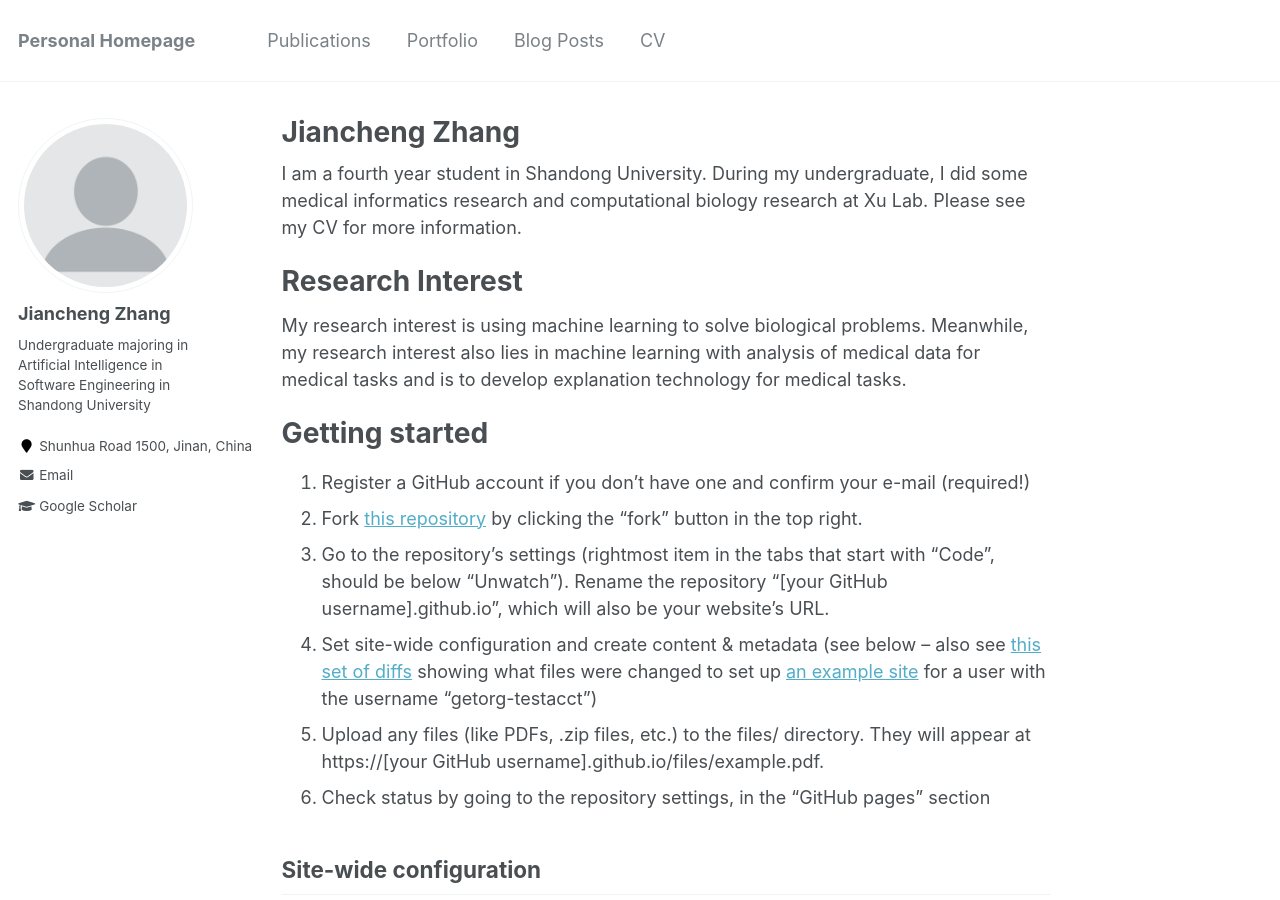
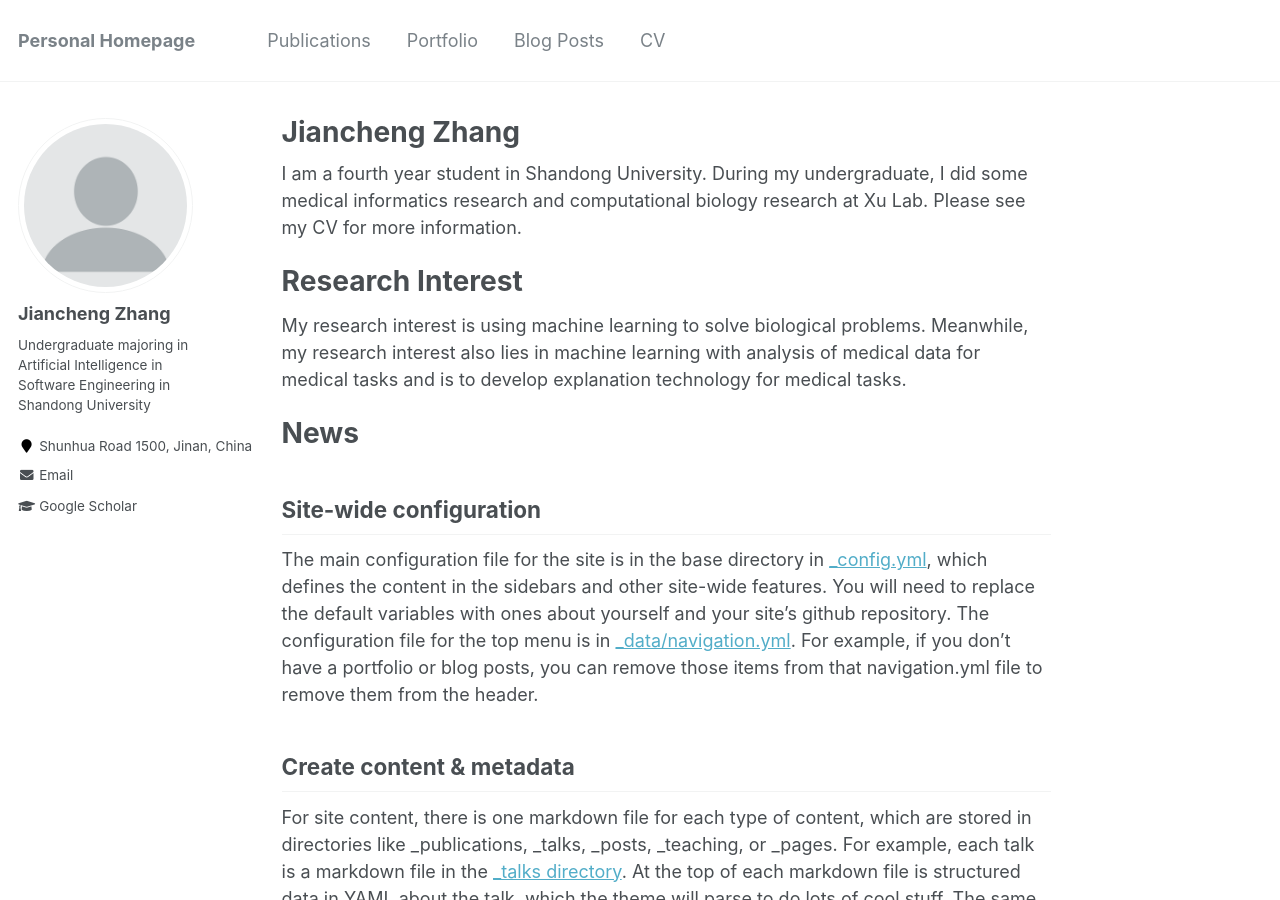
Before and after one commit to zjcyeshome/zjcyeshome.github.io, a Jekyll site: the page built from _pages/about.md, in a window 1280 px wide and 900 px high. Built offline with Jekyll 4.4.1, drawn with Linux system fonts in a browser that asks for light colours.

Commit message:
Update about.md

```diff
--- a/_pages/about.md
+++ b/_pages/about.md
@@ -14,14 +14,8 @@ Research Interest
 ======
 My research interest is using machine learning to solve biological problems. Meanwhile, my research interest also lies in machine learning with analysis of medical data for medical tasks and is to develop explanation technology for medical tasks.
 
-Getting started
+News
 ======
-1. Register a GitHub account if you don't have one and confirm your e-mail (required!)
-1. Fork [this repository](https://github.com/academicpages/academicpages.github.io) by clicking the "fork" button in the top right.
-1. Go to the repository's settings (rightmost item in the tabs that start with "Code", should be below "Unwatch"). Rename the repository "[your GitHub username].github.io", which will also be your website's URL.
-1. Set site-wide configuration and create content & metadata (see below -- also see [this set of diffs](http://archive.is/3TPas) showing what files were changed to set up [an example site](https://getorg-testacct.github.io) for a user with the username "getorg-testacct")
-1. Upload any files (like PDFs, .zip files, etc.) to the files/ directory. They will appear at https://[your GitHub username].github.io/files/example.pdf.
-1. Check status by going to the repository settings, in the "GitHub pages" section
 
 Site-wide configuration
 ------
```
